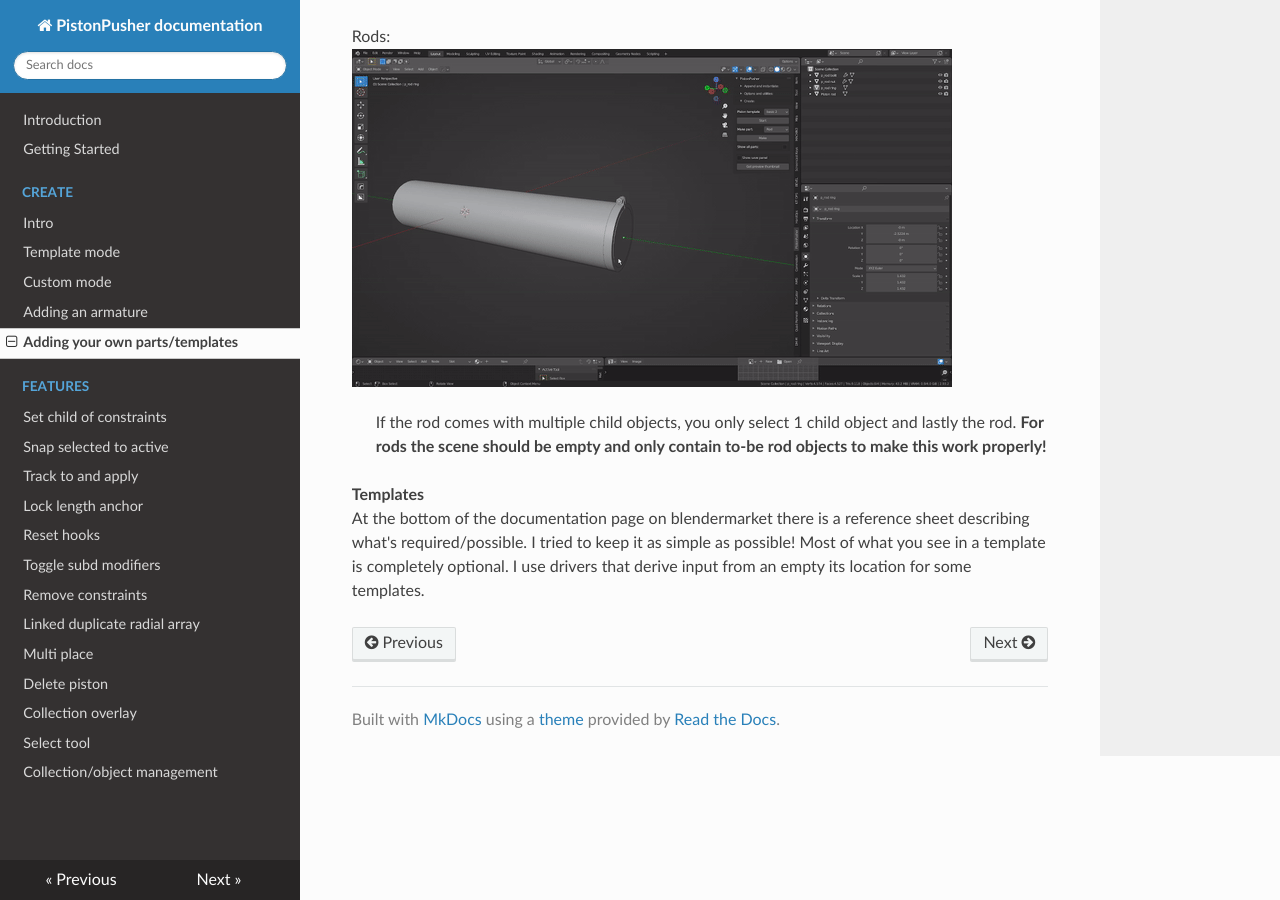
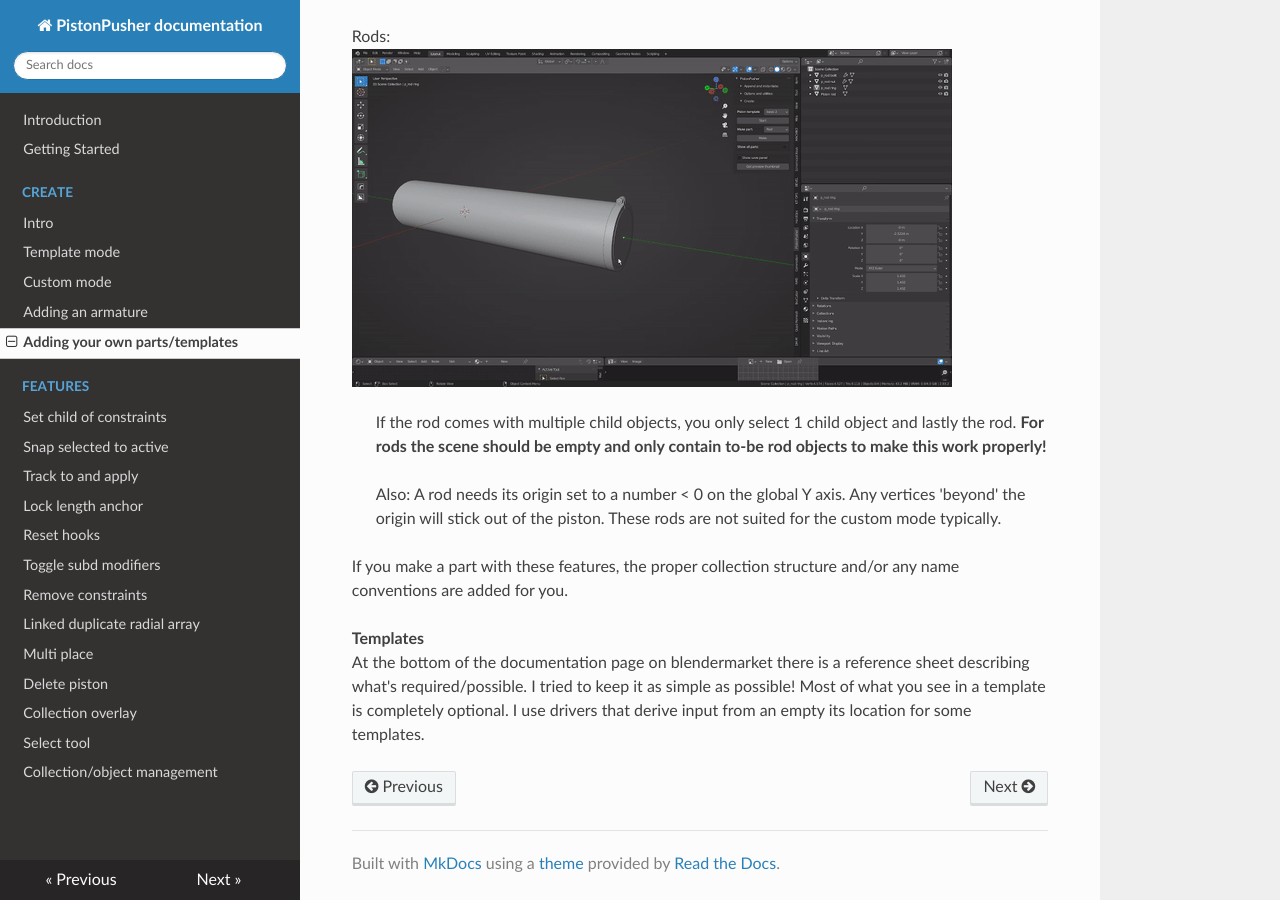
Before and after one commit to ZenderB3D/pp_docs, an MkDocs documentation site: the page built from docs/Create/addparts.md, in a window 1280 px wide and 900 px high, scrolled down 737 px. Built offline with MkDocs 1.6.1, drawn with Linux system fonts in a browser that asks for light colours; nearby versions of some CDN libraries.

Commit message:
Update addparts.md

```diff
--- a/docs/Create/addparts.md
+++ b/docs/Create/addparts.md
@@ -15,6 +15,11 @@ Rods:
 
 >If the rod comes with multiple child objects, you only select 1 child object and lastly the rod. **For rods the scene should be empty and only contain to-be rod objects to make this work properly!**
 
+>Also: A rod needs its origin set to a number < 0 on the global Y axis. Any vertices 'beyond' the origin will stick out of the piston. These rods are not suited for the custom mode typically.
+
+
+If you make a part with these features, the proper collection structure and/or any name conventions are added for you.
+
 
 **Templates**
 At the bottom of the documentation page on blendermarket there is a reference sheet describing what's required/possible. I tried to keep it as simple as possible! Most of what you see in a template is completely optional. I use drivers that derive input from an empty its location for some templates.
```
